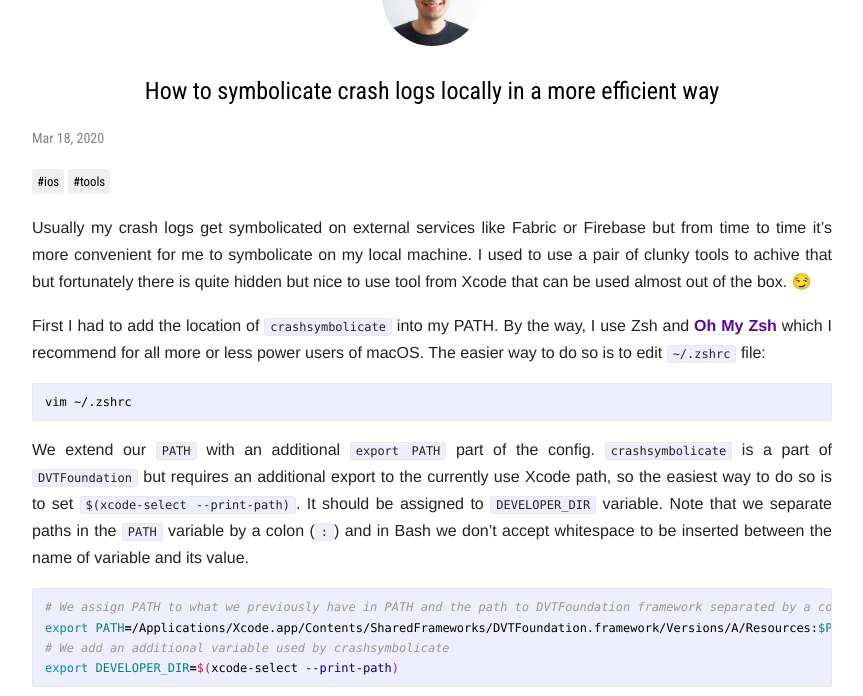
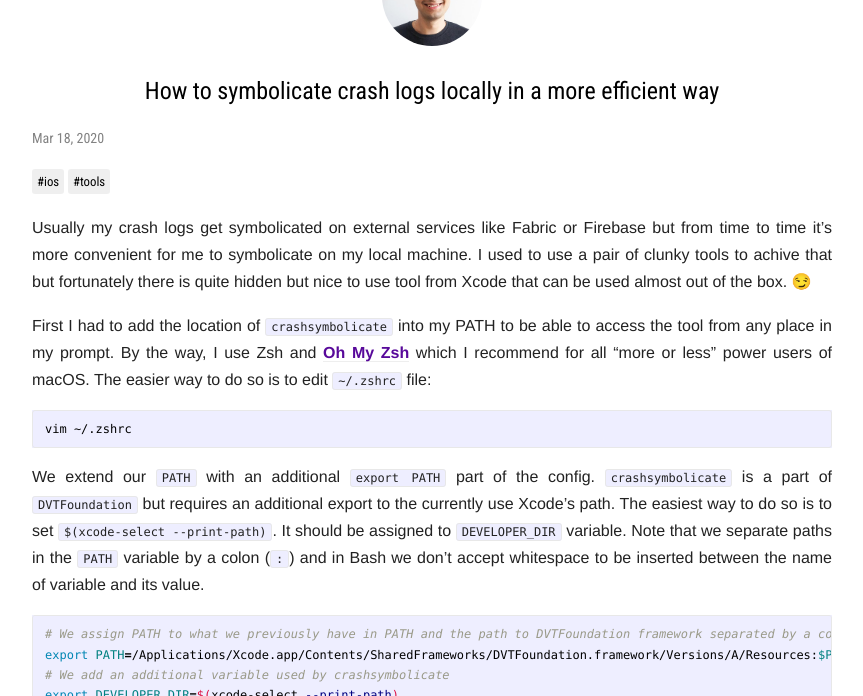
Before and after one commit to michalcichon/michalcichon.github.io, a Jekyll site: the page built from _posts/2020-03-18-symbolicate-crashes-locally.md, in a window 1280 px wide and 900 px high, cut to the strip 204-900 px from the top of the window. Shown: the whole strip, without its empty margins (208-1071 px from the left). Built offline with Jekyll 4.4.1, drawn with Linux system fonts in a browser that asks for light colours; comment, search, counter and statistics services are not loaded.

Commit message:
Small changes

````diff
--- a/_posts/2020-03-18-symbolicate-crashes-locally.md
+++ b/_posts/2020-03-18-symbolicate-crashes-locally.md
@@ -14,13 +14,13 @@ comments: true
 
 Usually my crash logs get symbolicated on external services like Fabric or Firebase but from time to time it's more convenient for me to symbolicate on my local machine. I used to use a pair of clunky tools to achive that but fortunately there is quite hidden but nice to use tool from Xcode that can be used almost out of the box. 😏
 
-First I had to add the location of `crashsymbolicate` into my PATH. By the way, I use Zsh and [Oh My Zsh](https://ohmyz.sh) which I recommend for all more or less power users of macOS. The easier way to do so is to edit `~/.zshrc` file:
+First I had to add the location of `crashsymbolicate` into my PATH to be able to access the tool from any place in my prompt. By the way, I use Zsh and [Oh My Zsh](https://ohmyz.sh) which I recommend for all "more or less" power users of macOS. The easier way to do so is to edit `~/.zshrc` file:
 
 ```sh
 vim ~/.zshrc
 ```
 
-We extend our `PATH` with an additional `export PATH` part of the config. `crashsymbolicate` is a part of `DVTFoundation` but requires an additional export to the currently use Xcode path, so the easiest way to do so is to set `$(xcode-select --print-path)`. It should be assigned to `DEVELOPER_DIR` variable. Note that we separate paths in the `PATH` variable by a colon (`:`) and in Bash we don't accept whitespace to be inserted between the name of variable and its value.
+We extend our `PATH` with an additional `export PATH` part of the config. `crashsymbolicate` is a part of `DVTFoundation` but requires an additional export to the currently use Xcode's path. The easiest way to do so is to set `$(xcode-select --print-path)`. It should be assigned to `DEVELOPER_DIR` variable. Note that we separate paths in the `PATH` variable by a colon (`:`) and in Bash we don't accept whitespace to be inserted between the name of variable and its value.
 
 ```sh
 # We assign PATH to what we previously have in PATH and the path to DVTFoundation framework separated by a colon
````
